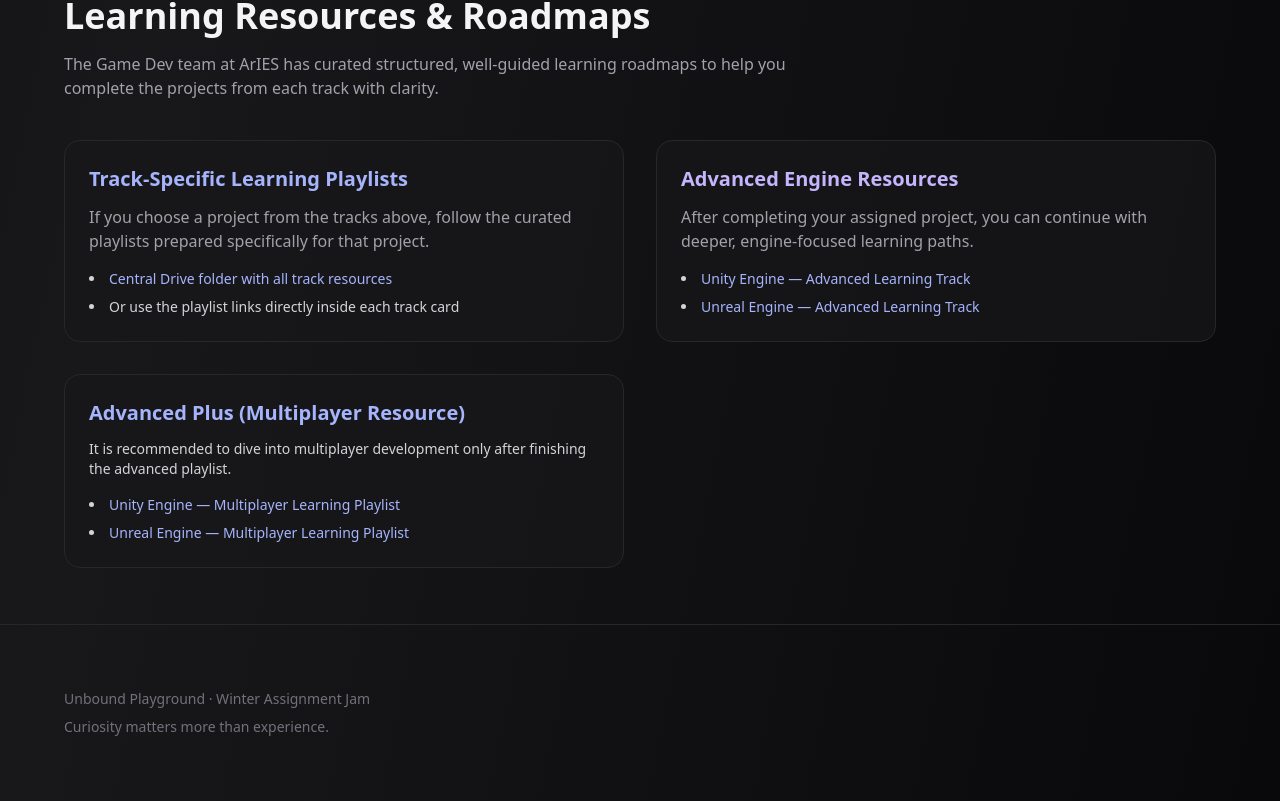
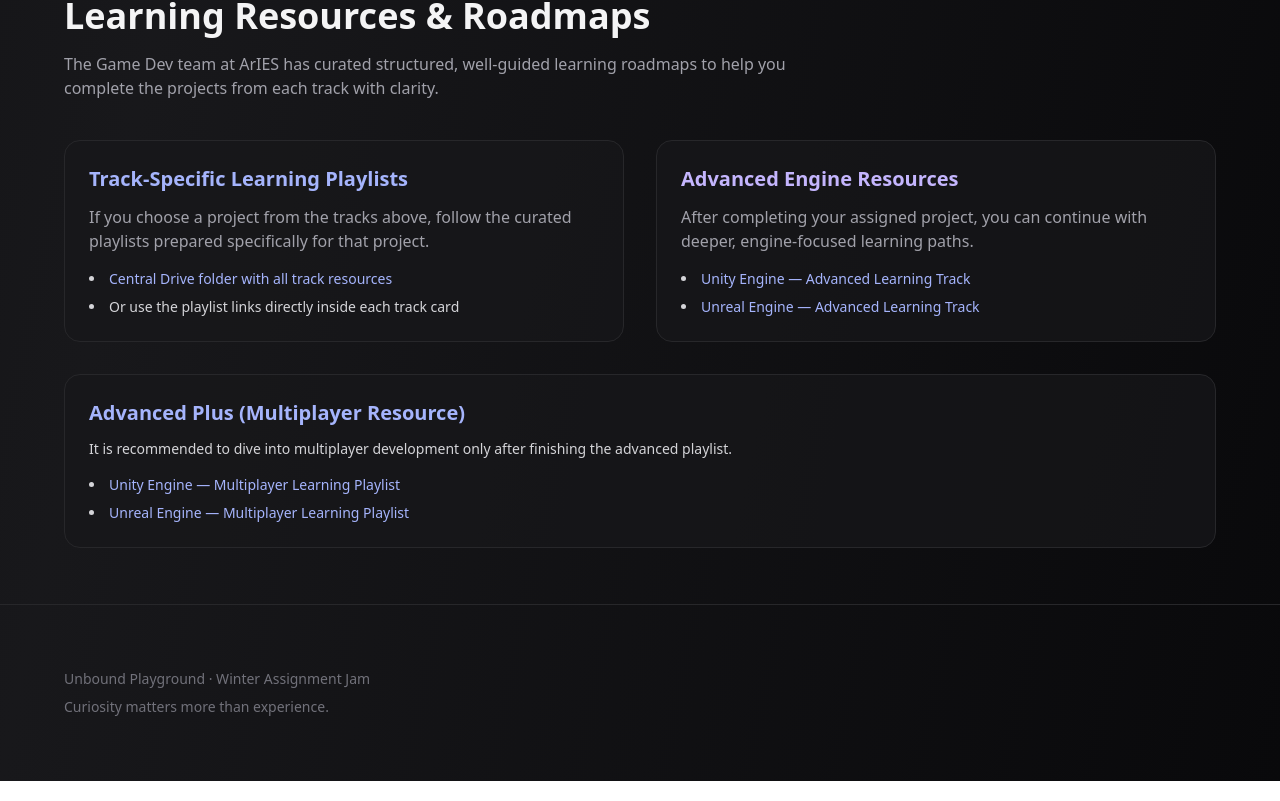
Before and after one commit to th-efool/ArIES-winter-recrtuiment-task-website, a Next.js app: page / in a window 1280 px wide. Shown: the part 5469-6270 px from the top of the page. Built offline with nearby package versions, Linux system fonts and the light colour scheme.

Commit message:
Update className for multiplayer game section

```diff
--- a/app/page.tsx
+++ b/app/page.tsx
@@ -627,7 +627,7 @@ export default function UnboundPlayground() {
           </div>
 
           {/* Multiplayer Game Development (Optional) */}
-          <div className="rounded-2xl border border-zinc-800 bg-zinc-900/70 p-6">
+          <div className="md:col-span-2 rounded-2xl border border-zinc-800 bg-zinc-900/70 p-6">
             <h4 className="text-xl font-semibold mb-3 text-indigo-300">
               Advanced Plus (Multiplayer Resource)
             </h4>
```
